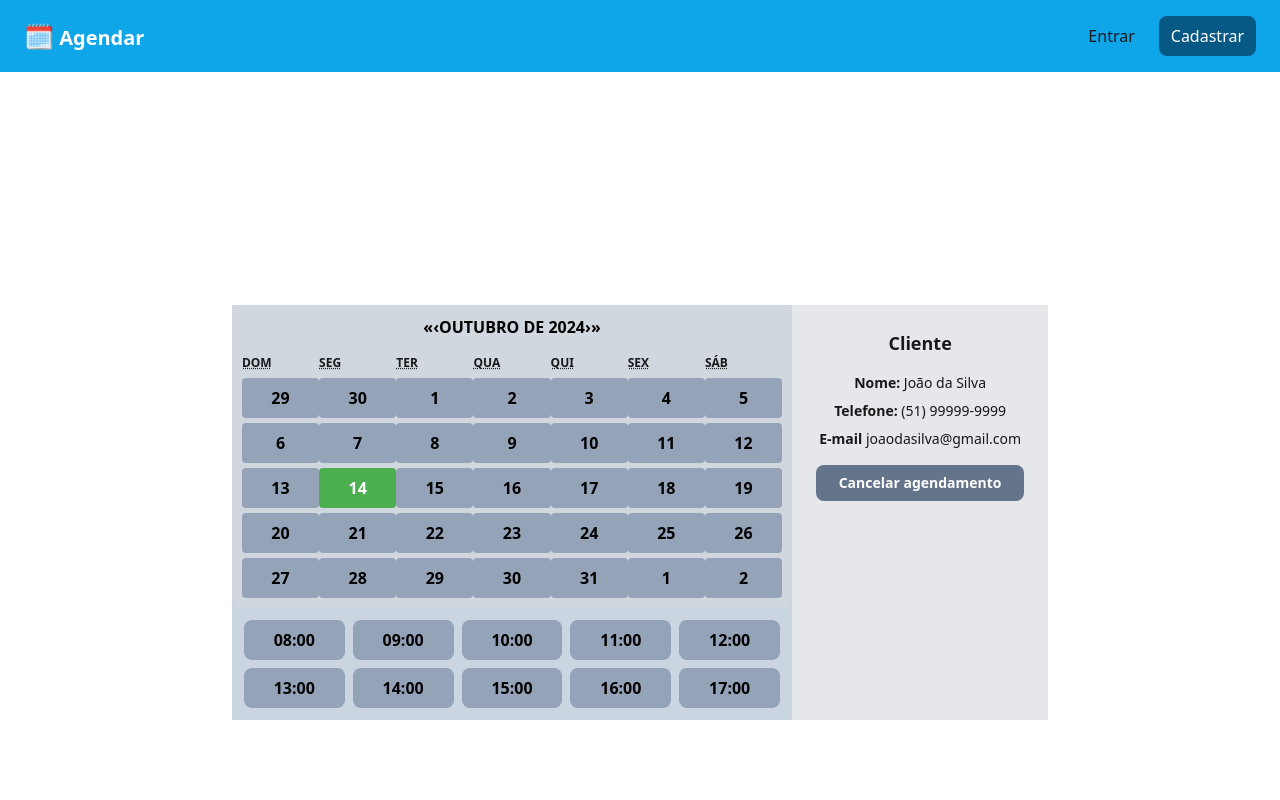
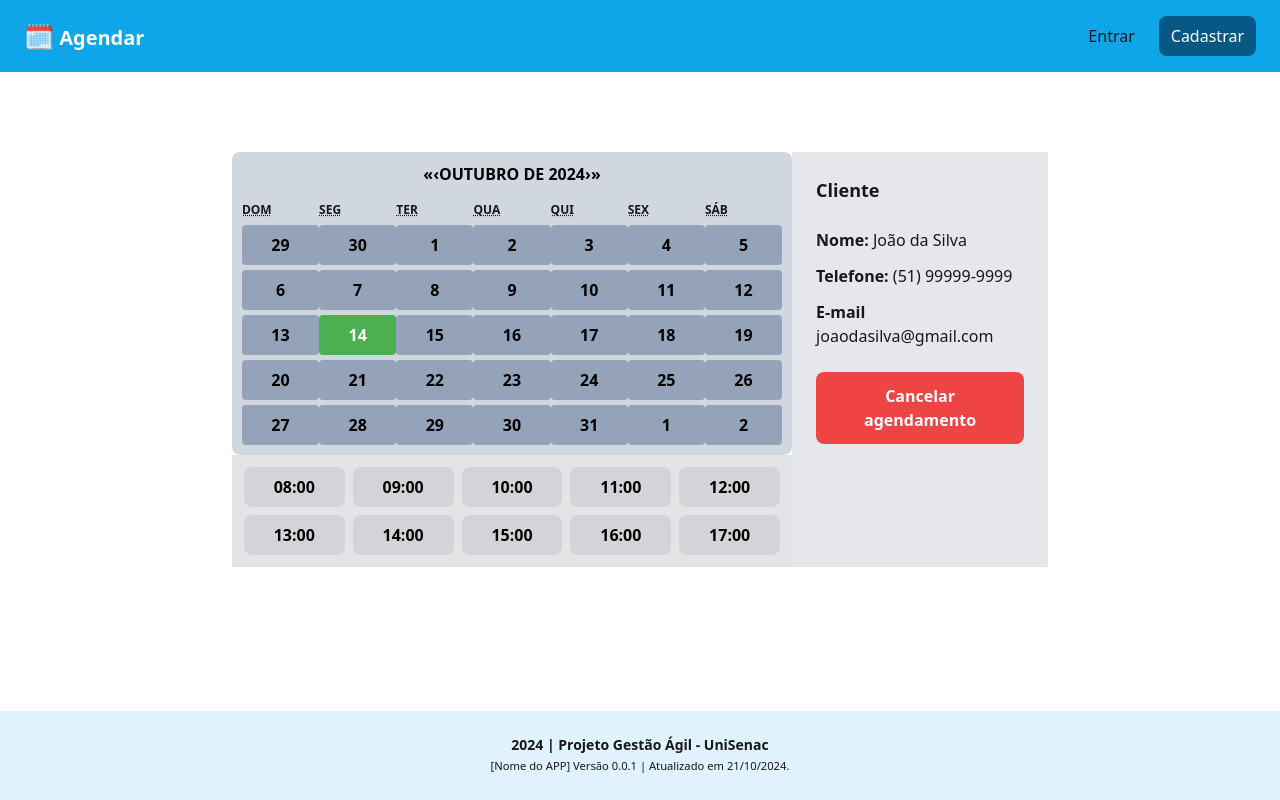
Before and after one commit to marcelopoars/projeto-front-senac, a Next.js app: page /agenda in a window 1280 px wide. Shown: the top 800 px of the page. Built offline with nearby package versions, Linux system fonts and the light colour scheme.

Commit message:
refactor: code review on agenda page

```diff
--- a/src/app/agenda/components/calendar/calendar.tsx
+++ b/src/app/agenda/components/calendar/calendar.tsx
@@ -1,13 +1,11 @@
-"use client";
-
 import ReactCalendar from "react-calendar";
 
 import "./styles.css";
 
 export function Calendar() {
   return (
-    <div className="bg-slate-300" suppressHydrationWarning>
-      <ReactCalendar locale='pt-BR'/>
+    <div suppressHydrationWarning>
+      <ReactCalendar locale="pt-BR" />
     </div>
   );
 }
--- a/src/app/agenda/components/customer/customer.tsx
+++ b/src/app/agenda/components/customer/customer.tsx
@@ -1,25 +1,30 @@
 "use client";
+
 interface CustomerProps {
   setShow: (type: string) => void;
 }
 
 export function Customer({ setShow }: CustomerProps) {
   return (
-    <div className="bg-gray-200 p-6 w-64 flex flex-col items-center">
-      <h2 className="text-lg font-bold mb-4">Cliente</h2>
-      <div className="text-sm mb-2">
+    <div className="bg-gray-200 p-6 w-64 flex flex-col">
+      <h2 className="text-lg font-bold mb-6">Cliente</h2>
+
+      <div className="mb-3">
         <strong>Nome:</strong> João da Silva
       </div>
-      <div className="text-sm mb-2">
+
+      <div className="mb-3">
         <strong>Telefone:</strong> (51) 99999-9999
       </div>
-      <div className="text-sm mb-4">
+
+      <div className="mb-6">
         <strong>E-mail</strong> joaodasilva@gmail.com
       </div>
+
       <button
         type="button"
         onClick={() => setShow("schedule")}
-        className="bg-slate-500 text-white py-2 px-4 rounded-lg font-bold text-sm w-full hover:bg-slate-600"
+        className="bg-red-500 p-3 rounded-lg text-center text-white font-semibold hover:bg-red-600 transition"
       >
         Cancelar agendamento
       </button>
--- a/src/app/agenda/components/schedule/schedule.tsx
+++ b/src/app/agenda/components/schedule/schedule.tsx
@@ -77,7 +77,7 @@ export function Schedule({ setShow }: ScheduleProps) {
           />
         </div>
         <button
-          className="bg-slate-500 text-white py-2 px-4 rounded-lg font-bold text-sm w-full hover:bg-slate-600"
+          className="bg-sky-500 p-3 rounded-lg text-center font-semibold hover:bg-sky-600"
           type="button"
           onClick={() => setShow("customer")}
         >
--- a/src/app/agenda/components/timestamps/timestamps.tsx
+++ b/src/app/agenda/components/timestamps/timestamps.tsx
@@ -1,16 +1,23 @@
 export function TimeStamps() {
   const hours = [
-      "08:00", "09:00", "10:00", "11:00",
-      "12:00", "13:00", "14:00", "15:00",
-      "16:00", "17:00"
+    "08:00",
+    "09:00",
+    "10:00",
+    "11:00",
+    "12:00",
+    "13:00",
+    "14:00",
+    "15:00",
+    "16:00",
+    "17:00",
   ];
 
   return (
-      <div className="grid grid-cols-5 gap-2 w-full p-3 bg-slate-300">
+    <div className="grid grid-cols-5 gap-2 w-full p-3 bg-zinc-200">
       {hours.map((hour, index) => (
         <div
           key={index}
-            className="text-center bg-slate-400 text-black font-bold py-2 rounded-lg hover:bg-slate-500 cursor-pointer"
+          className="text-center bg-zinc-300 text-black font-bold py-2 rounded-lg hover:bg-zinc-500 cursor-pointer"
         >
           {hour}
         </div>
--- a/src/app/agenda/page.tsx
+++ b/src/app/agenda/page.tsx
@@ -8,17 +8,15 @@ import { Schedule } from "./components";
 export default function AgendaPage() {
   const [show, setShow] = useState("customer");
   return (
-    <div className="flex flex-col items-center justify-center min-h-screen my-10">
+    <div className="flex flex-col items-center  mt-20">
       <div className="flex">
-        <div className="flex flex-col items-center">
-
+        <div className="flex flex-col">
           <Calendar />
           <TimeStamps />
-
         </div>
         {show === "customer" && <Customer setShow={setShow} />}
 
-        {show === "schedule" && <Schedule setShow={setShow}/>}
+        {show === "schedule" && <Schedule setShow={setShow} />}
       </div>
     </div>
   );
```
Also changed, not shown: 1 other file (tests, documents, lock files or other folders). Lines whose indentation alone changed are shown as unchanged.
